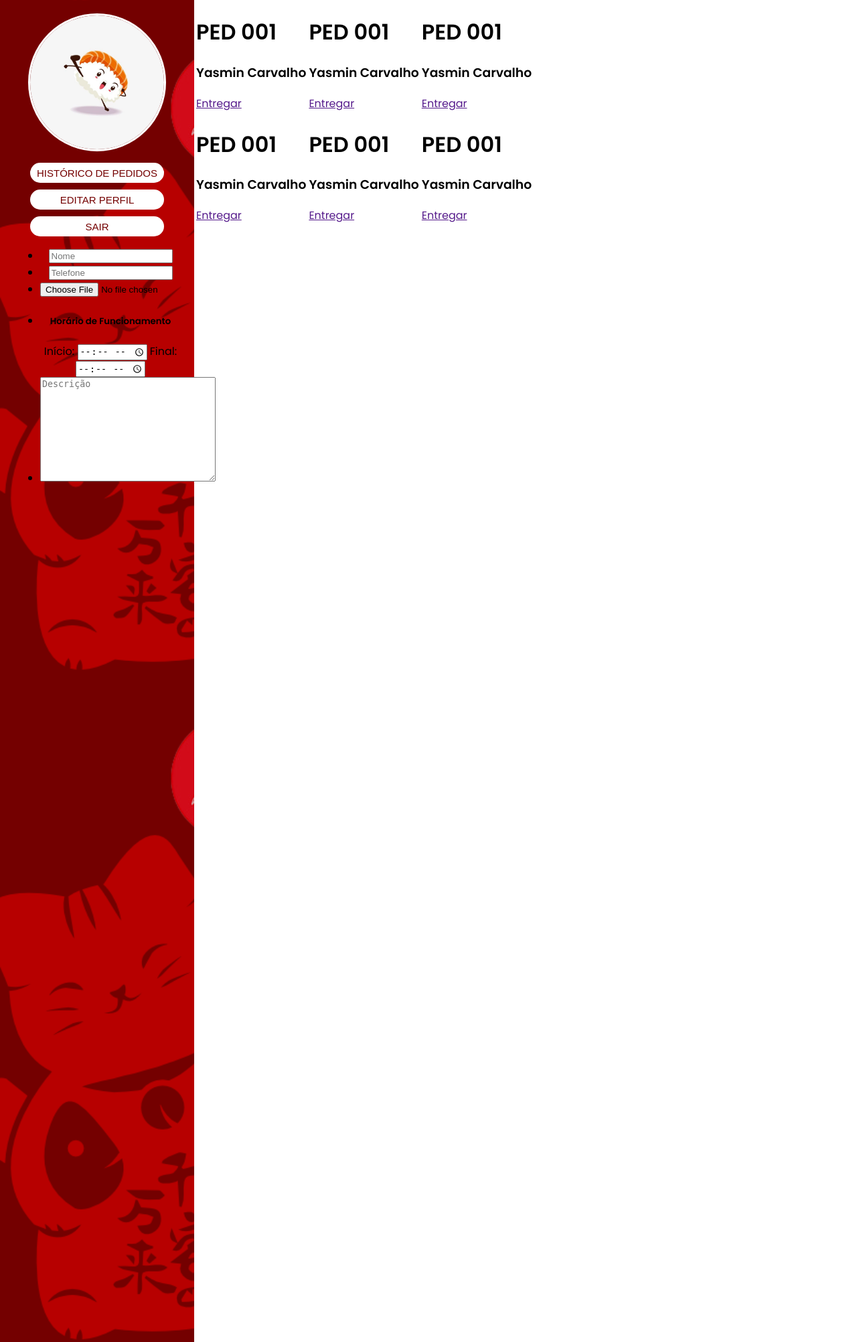
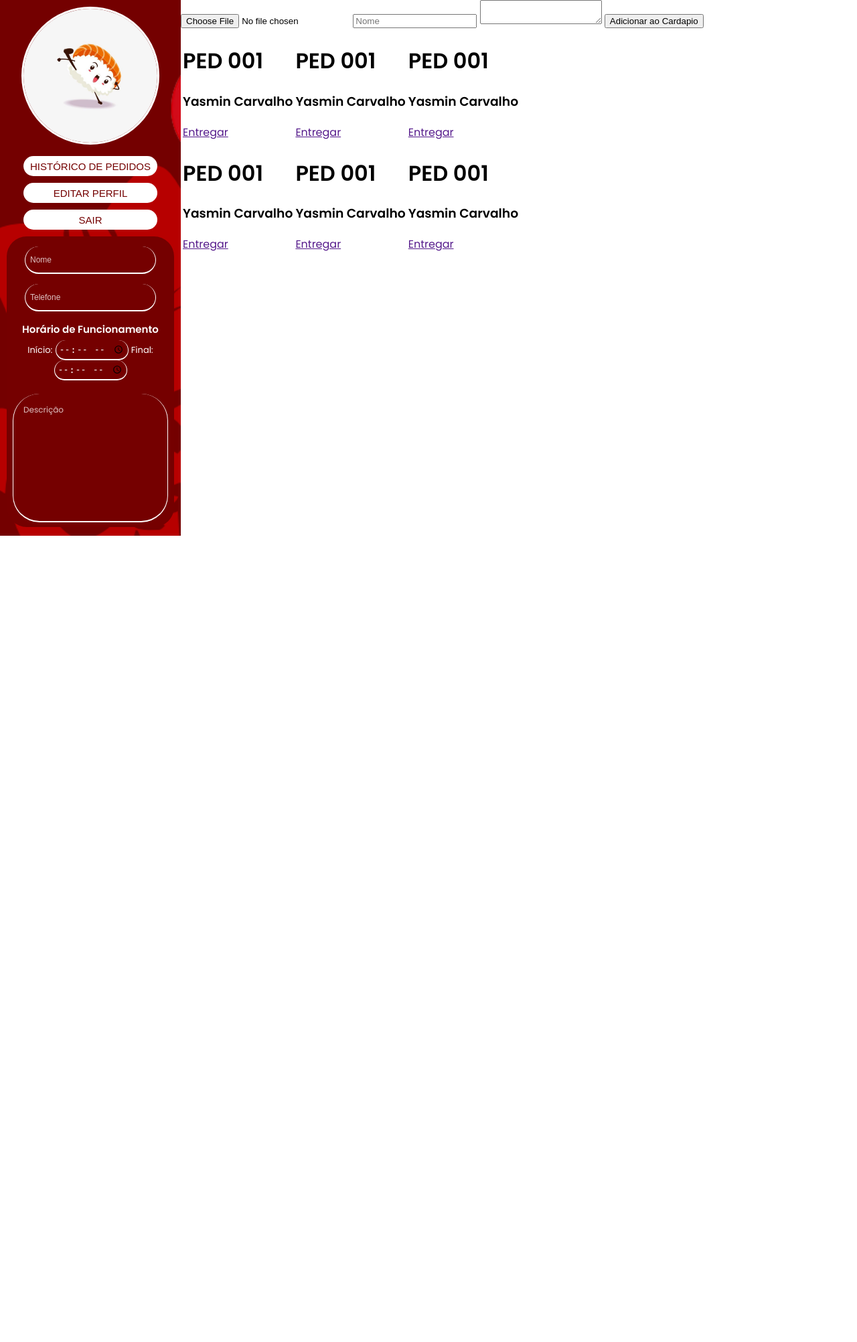
Before and after one commit to Yasnnie/Fast-Sushi, a PHP site: page /php/estabelecimento.php in a window 1280 px wide. Shown: the top 2004 px of the page at 67% size. After the commit the page ends 800 px from the top, so only its background shows below. Run offline with PHP 8.4, Linux system fonts and the light colour scheme.

Commit message:
Estabelecimento Page 2

```diff
--- a/css/estabelecimento.css
+++ b/css/estabelecimento.css
@@ -1,4 +1,8 @@
+html{
+    height: 100%;
+}
 body{
+    height: 100%;
     margin: 0;
     padding: 0;
     font-family: 'Poppins', sans-serif;
@@ -6,12 +10,12 @@ body{
 
 #box{
     display: flex;
-    height: 10000px;
+    height: 100%;
 
 }
 
 #box .container{
-    padding: 20px;
+    padding: 10px;
     width: 250px;
     display: block;
     text-align: center;
@@ -59,3 +63,81 @@ button:focus,input:focus,textarea{
     color:rgb(116, 0, 0);
     text-decoration: none;
 }
+
+
+
+.editar-perfil {
+    display: block;
+    background: rgb(117, 0, 0);
+    margin: auto;
+    margin-top: 10px !important;
+    border-radius: 30px;
+
+}
+
+.editar-perfil input[type="text"]::-webkit-input-placeholder , textarea::-webkit-input-placeholder {
+    color: rgba(255, 255, 255, 0.753);
+    font-size: 12px;
+}
+
+.editar-perfil input[type="text"]{
+    margin-top: 15px;
+    margin-right: auto;
+    margin-left: auto;
+    height: 25px;
+    width: 180px;
+    background: unset;
+    border-bottom: solid 2px white;
+    border-right: solid 1px white;
+    border-left: solid 1px white;
+    border-top: unset;
+    padding: 7px;
+    border-radius: 40px;
+    color: white;
+}
+
+.editar-perfil h5{
+    color: white;
+    margin-right: auto;
+    margin-left: auto;
+    margin-top: 15px;
+    margin-bottom: 5px;
+    font-size: 15px;
+}
+
+.editar-perfil label{
+    color: white;
+    font-size: 13px;
+}
+
+.editar-perfil input[type="time"]{
+    color: white;
+    background: transparent;
+    border-bottom: solid 2px white;
+    border-right: solid 1px white;
+    border-left: solid 1px white;
+    border-top: unset;
+    border-radius: 40px;
+    padding: 4px;
+}
+
+.editar-perfil textarea{
+    margin-top: 20px;
+    margin-right: auto;
+    margin-left: auto;
+    text-align: justify;
+    font-family: 'Poppins', sans-serif;
+    color: white;
+    font-size: 13px;
+    background: transparent;
+    border-bottom: solid 2px white;
+    border-right: solid 1px white;
+    border-left: solid 1px white;
+    border-top: none;
+    border-radius: 40px;
+    height: 160px;
+    width: 200px;
+    padding: 15px;
+    resize: none;
+
+    }
--- a/php/estabelecimento.php
+++ b/php/estabelecimento.php
@@ -27,32 +27,40 @@
 
 
             <button><a href="">Histórico de Pedidos</a></button>
-                <button >Editar Perfil</button>
+            <button>Editar Perfil</button>
             <button>Sair</button>
 
 
-            <div>
-                <ul>
+            <div class="editar-perfil">
 
-                    <li><input type="text" placeholder="Nome"></li>
-                    <li><input type="text" placeholder="Telefone"></li>
-                    <li><input type="file"></li>
-                    <li>
+
+                <input type="text" placeholder="Nome">
+                <br>
+                <input type="text" placeholder="Telefone">
+                <br>
                 <h5>Horário de Funcionamento</h5>
                 <label for=""> Início:</label>
                 <input type="time" name="" id="">
                 <label for=""> Final:</label>
                 <input type="time" name="" id="">
-                    </li>
-                    <li>
-                        <textarea name="" id="" cols="30" rows="10" placeholder="Descrição"></textarea>
-                    </li>
-                </ul>
+
+                <br>
+                <textarea name="" id="" maxlength="180" placeholder="Descrição"></textarea>
+
+
             </div>
         </div>
 
 
         <div container>
+            <div class="cardapio">
+                <input type="file" name="" id="">
+                <input type="text" placeholder="Nome">
+                <textarea name="" id="" maxlength="180" placeholder="Descrição"></textarea>
+                <button>Adicionar ao Cardapio</button>
+            </div>
+
+            <div class="pedido">
                 <table>
                     <tr>
                         <td>
@@ -99,6 +107,8 @@
 
                 </table>
             </div>
+
+        </div>
     </div>
 
 
```
Lines whose indentation alone changed are shown as unchanged.
